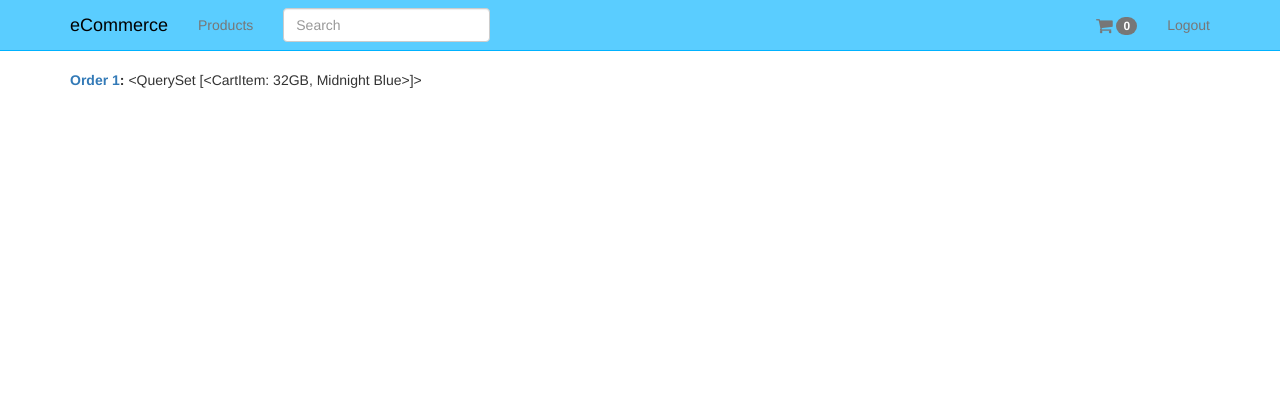
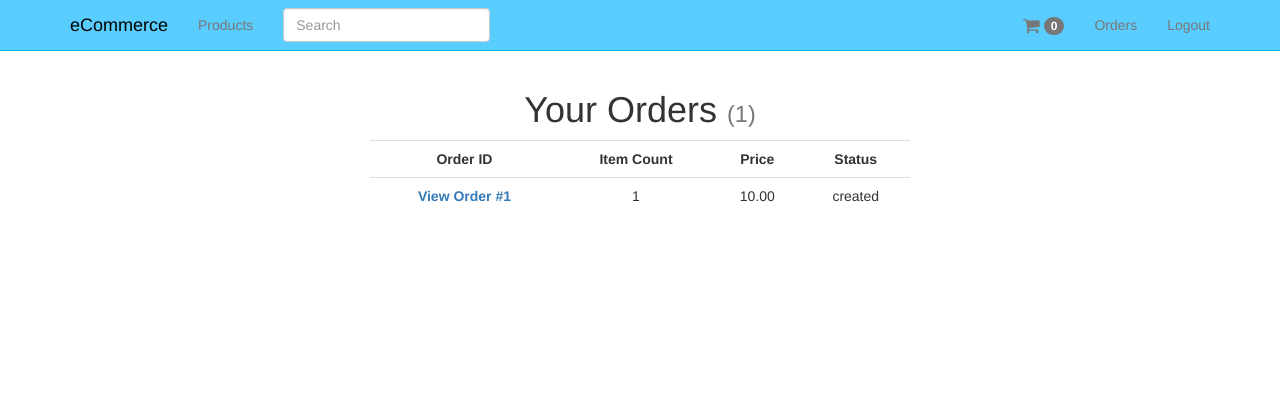
Before and after one commit to loafbaker/django_ecommerce2, a Django app: page /orders/ in a window 1280 px wide. Shown: the top 420 px of the page. Run offline with Django 3.2, Linux system fonts and the light colour scheme; a user stored in the database is signed in; data comes from the database, SQL or seed files in the repository; tables that the repository leaves empty hold one stand-in row (values such as "Sample post"); parts of the project's set-up code (start-up, migrations or seed data) failed here and were passed over; some libraries are stand-ins or nearby versions.

Commit message:
Improve UI

```diff
--- a/carts/views.py
+++ b/carts/views.py
@@ -218,6 +218,20 @@ class CheckoutFinalView(CartOrderMixin, View):
             result = braintree.Transaction.sale({
                 'amount': str(order_price),
                 'payment_method_nonce': nonce,
+                'billing': {
+                  'street_address': order.billing_address.street,
+                  'locality': order.billing_address.city,
+                  'region': order.billing_address.state,
+                  'postal_code': order.billing_address.zipcode,
+                  'country_code_alpha2': 'US'    # default country
+                },
+                'shipping': {
+                  'street_address': order.shipping_address.street,
+                  'locality': order.shipping_address.city,
+                  'region': order.shipping_address.state,
+                  'postal_code': order.shipping_address.zipcode,
+                  'country_code_alpha2': 'US'    # default country
+                },
                 'options': {
                     'submit_for_settlement': True
                 }
--- a/orders/models.py
+++ b/orders/models.py
@@ -1,6 +1,7 @@
 from __future__ import unicode_literals
 
 from django.conf import settings
+from django.core.urlresolvers import reverse
 from django.db import models
 
 import braintree
@@ -82,6 +83,12 @@ class Order(models.Model):
     def __unicode__(self):
         return str(self.cart.id)
 
+    class Meta:
+        ordering = ['-id']
+
+    def get_absolute_url(self):
+        return reverse('order_detail', kwargs={'pk': self.pk})
+
     def mark_paid(self, transaction_id=None):
         if transaction_id:
             self.transaction_id = transaction_id
--- a/orders/templates/orders/address_select.html
+++ b/orders/templates/orders/address_select.html
@@ -9,6 +9,7 @@
     <form method="POST" action="">{% csrf_token %}
       {{ form|crispy }}
       <input class="btn btn-default" type="submit" value="Select" />
+      <a href="{% url 'order_address_create' %}" class="btn btn-link">Add new</a>
     </form>
   </div>
 </div>
--- a/orders/templates/orders/order_list.html
+++ b/orders/templates/orders/order_list.html
@@ -2,10 +2,48 @@
 
 {% block content %}
 
-{% for object in object_list %}
 
-  <b><a href="{% url 'order_detail' pk=object.pk %}">Order {{ object.pk }}</a>: </b>{{ object.cart.cartitem_set.all }}
+<div class="col-sm-6 col-sm-offset-3 text-center">
+{% if object_list.count > 0 %}
+  <h1>Your Orders <small>({{ object_list.count }})</small></h1>
+  <table class="table">
+    <tr>
+      <th class="text-center">
+        Order ID
+      </th>
+      <th class="text-center">
+        Item Count
+      </th>
+      <th class="text-center">
+        Price
+      </th>
+      <th class="text-center">
+        Status
+      </th>
+    </tr>
+  {% for object in object_list %}
+    <tr>
+      <td>
+        <b><a href="{{ object.get_absolute_url }}">View Order #{{ object.pk }}</a></b>
+      </td>
+      <td>
+        {{ object.cart.cartitem_set.count }}
+      </td>
+      <td>
+        {{ object.order_price }}
+      </td>
+      <td>
+        {{ object.status }} {% if object.status == 'paid' %}(ID: {{ object.transaction_id }}){% endif %}
+      </td>
+    </tr>
+  {% endfor %}
+  </table>
+{% else %}
+  <p class="lead">
+    You haven't placed any orders currently.
+  </p>
+{% endif %}
+</div>
 
-{% endfor %}
 
 {% endblock %}
--- a/templates/navbar.html
+++ b/templates/navbar.html
@@ -29,6 +29,7 @@
           <ul class="nav navbar-nav navbar-right">
             <li><a href="{% url 'cart' %}"><i class="fa fa-shopping-cart fa-navbar-cart"></i> <span id="cart-count-badge" class="badge">{{ request.session.cartitem_count }}</span></a></li>
           {% if request.user.is_authenticated %}
+            <li><a href="{% url 'orders' %}">Orders</a></li>
             <li><a href="{% url 'auth_logout' %}">Logout</a></li>
           {% else %}
             <li><a href="{% url 'registration_register' %}">Register</a></li>
```
Also changed, not shown: README.md.
